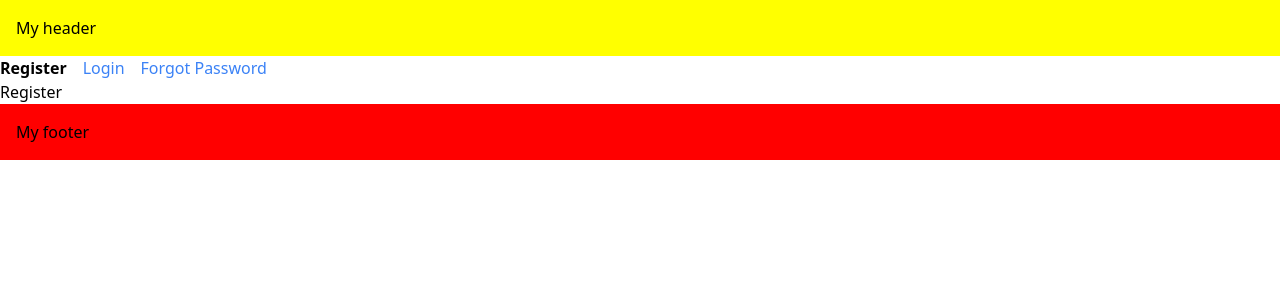
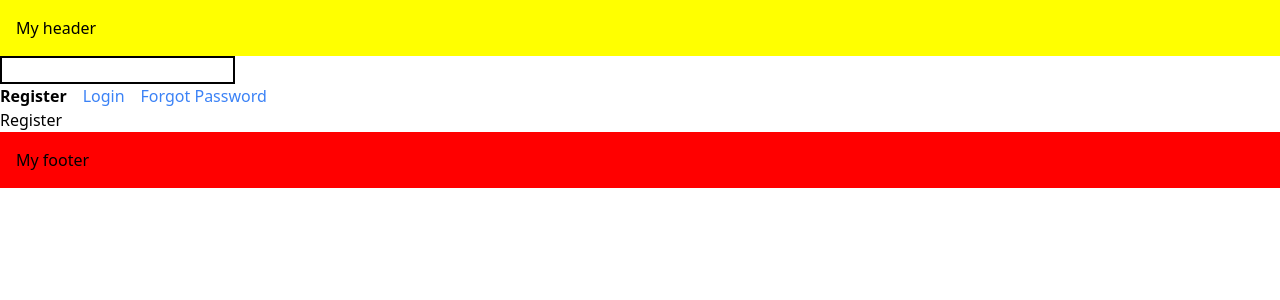
Before and after one commit to imgeekabhi/Learning-Next14, a Next.js app: page /register in a window 1280 px wide. Shown: the top 300 px of the page. Built offline with nearby package versions, Linux system fonts and the light colour scheme.

Commit message:
feat:templates

```diff
--- a/src/app/(auth)/(with-auth-layout)/layout.tsx
+++ b/src/app/(auth)/(with-auth-layout)/template.tsx
@@ -2,6 +2,7 @@
 import Link from "next/link";
 import "./styles.css";
 import { usePathname } from "next/navigation";
+import { useState } from "react";
 const navLink = [
   { name: "Register", href: "/register" },
   { name: "Login", href: "/login" },
@@ -13,9 +14,19 @@
   children: React.ReactNode;
 }) {
   const pathname = usePathname();
-
+  const [input, setinput] = useState("");
   return (
     <>
+      <div>
+        <input
+          style={{
+            border: "2px solid black",
+          }}
+          type="text"
+          value={input}
+          onChange={(e) => setinput(e.target.value)}
+        />
+      </div>
       {navLink.map((link) => {
         const isActive = pathname.startsWith(link.href);
         return (
```
